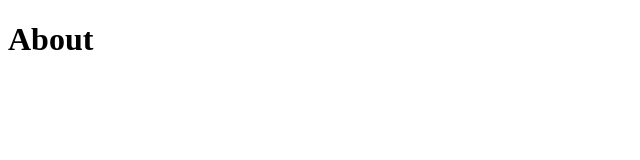
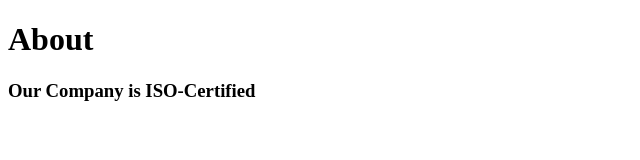
Before and after one commit to RohanJaiswal01/TestGit, a plain HTML site: page about.html in a window 1280 px wide. Shown: the whole page, without its empty margins (0-640 px from the left). Drawn offline with Linux system fonts and the light colour scheme.

Commit message:
final commit 1

```diff
--- a/about.html
+++ b/about.html
@@ -7,6 +7,6 @@
 </head>
 <body>
     <h1>About</h1>
-
+    <h3>Our Company is ISO-Certified</h3>
 </body>
 </html>
```
Also changed, not shown: index.html (+1 -0 lines).
